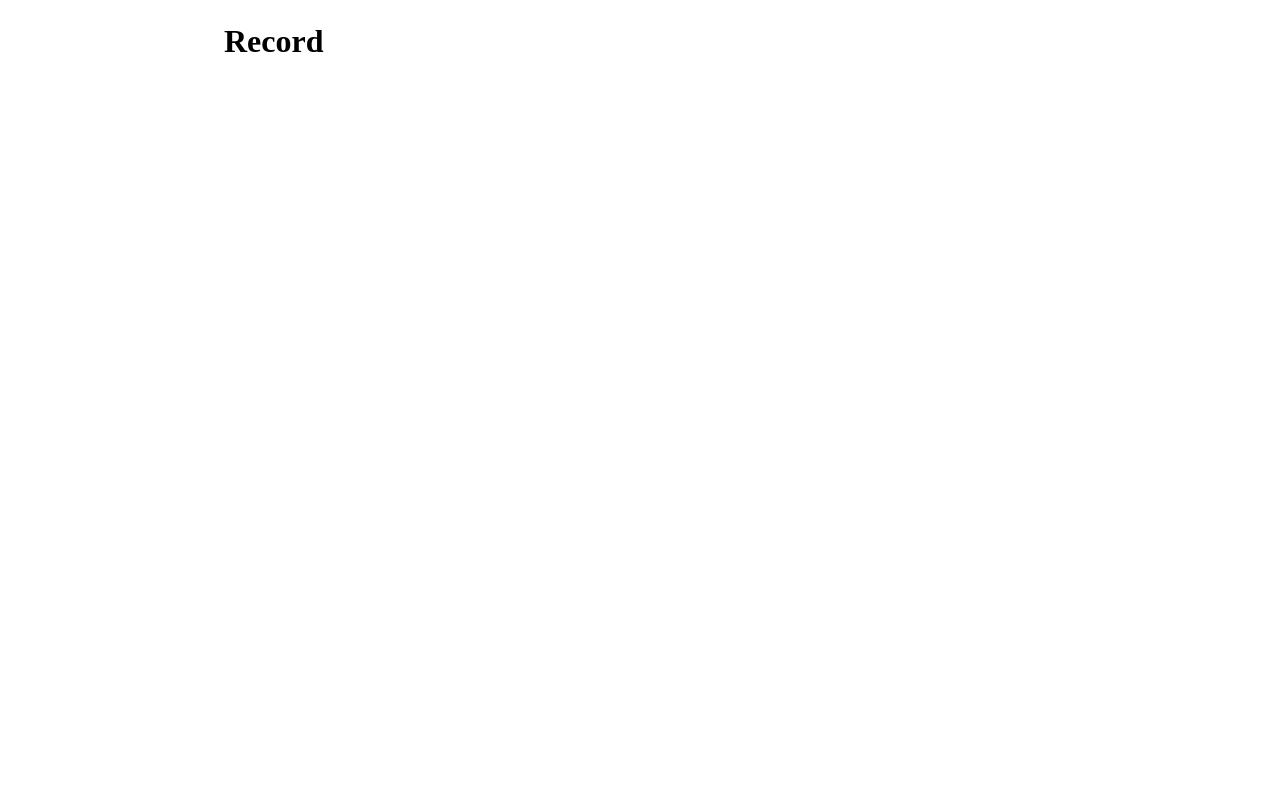
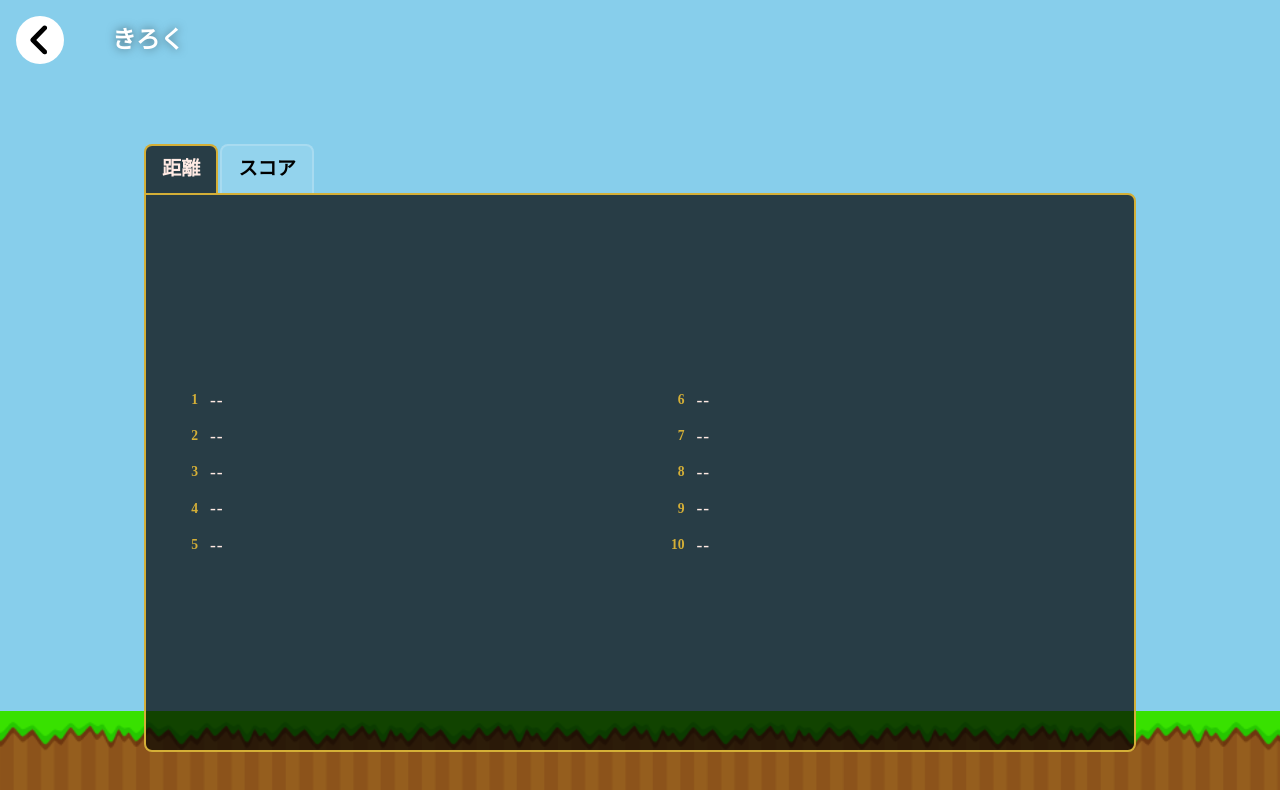
Before and after one commit to coiluck/big-dog, a React (Vite) app: page /#/record in a window 1280 px wide. Shown: the top 790 px of the page. Built offline with nearby package versions, Linux system fonts and the light colour scheme; a web font is replaced by a local one.

Commit message:
Add: record page

```diff
--- /dev/null
+++ b/src/css/record.css
@@ -0,0 +1,147 @@
+.record-content {
+  position: absolute;
+  inset: 0;
+  display: flex;
+  flex-direction: column;
+  align-items: center;
+  justify-content: center;
+  gap: 3rem;
+  z-index: 1;
+}
+
+.record-content-header {
+  display: flex;
+  justify-content: left;
+  align-items: center;
+  gap: 3rem;
+  width: 100%;
+  padding: 1rem;
+}
+
+.record-content-header-top-container {
+  width: 3rem;
+  height: 3rem;
+  background-color: #fff;
+  border-radius: 50%;
+  cursor: pointer;
+  transition: all 0.3s ease-in-out;
+}
+.record-content-header-top-container:hover {
+  transform: scale(1.05);
+}
+.record-content-header-top-container:active {
+  transform: scale(0.95);
+}
+.record-content-header-top-button {
+  width: 100%;
+  height: 100%;
+  background-color: black;
+  clip-path: polygon(58.75% 20.00%, 62.03% 20.31%, 64.06% 22.03%, 64.84% 23.75%, 64.38% 27.34%, 42.19% 50.00%, 64.38% 72.50%, 64.53% 77.03%, 63.44% 78.59%, 61.09% 79.84%, 58.75% 79.84%, 56.41% 78.59%, 31.41% 53.59%, 30.00% 51.09%, 30.00% 48.75%, 31.41% 46.25%, 56.56% 21.09%, 58.75% 20.00%);
+}
+
+.record-content-header span {
+  font-size: 1.5rem;
+  font-weight: bold;
+  color: #fff;
+  text-shadow: 0 0 10px rgba(0, 0, 0, 0.5);
+}
+
+
+.record-content-body {
+  display: flex;
+  flex-direction: column;
+  align-items: center;
+  justify-content: center;
+  width: 80vw;
+  height: 90dvh;
+  min-height: 0;
+  margin-bottom: 3rem;
+}
+
+.record-content-body-tabs-change {
+  display: flex;
+  flex-direction: row;
+  align-items: center;
+  gap: 2px;
+  width: 100%;
+  padding: 1rem;
+}
+
+.record-content-body-tabs-change-item {
+  display: flex;
+  flex-direction: row;
+  align-items: center;
+  padding: 0.5rem 1rem;
+  font-size: 1.2rem;
+  font-weight: bold;
+  border-radius: 0.5rem 0.5rem 0 0;
+  background-color: rgba(255, 255, 255, 0.1);
+  border: 2px solid rgba(255, 255, 255, 0.2);
+  border-bottom: none;
+  cursor: pointer;
+  transition: all 0.3s ease-in-out;
+}
+.record-content-body-tabs-change-item:hover {
+  background-color: rgba(0, 0, 0, .3);
+  border: 2px solid rgba(207, 218, 64, 0.3);
+  border-bottom: none;
+}
+.record-content-body-tabs-change-item.active {
+  color: #ffeae3;
+  background-color: rgba(0, 0, 0, .7);
+  border: 2px solid #D4AF37;
+  border-bottom: none;
+}
+
+.record-content-body-tabs-content {
+  flex: 1;
+  display: flex;
+  flex-direction: row;
+  align-items: center;
+  justify-content: center;
+  width: calc(100% - 2rem);
+  height: 100%;
+  padding: 1rem;
+  margin: -1rem auto 0;
+  background-color: rgba(0, 0, 0, .7);
+  border: 2px solid #D4AF37;
+  border-radius: 0 0.5rem 0.5rem 0.5rem;
+}
+
+/* 左右のカラム */
+.record-rank-column {
+  flex: 1;
+  display: flex;
+  flex-direction: column;
+  justify-content: space-around;
+}
+
+/* 区切り線 */
+.record-rank-divider {
+  width: 1px;
+  background-color: rgba(212, 175, 55, 0.4);
+  margin: 0.5rem 0.5rem;
+}
+
+/* 各ランク行 */
+.record-rank-item {
+  display: flex;
+  align-items: center;
+  gap: 0.75rem;
+  padding: 0.25rem 0.75rem;
+}
+
+.record-rank-item-rank {
+  font-size: 0.85rem;
+  font-weight: bold;
+  color: #D4AF37;
+  min-width: 1.5rem;
+  text-align: right;
+}
+
+.record-rank-item-value {
+  font-size: 1.1rem;
+  font-weight: bold;
+  color: #ffeae3;
+  letter-spacing: 0.05em;
+}
--- a/src/ts/components/Rule.tsx
+++ b/src/ts/components/Rule.tsx
@@ -20,7 +20,7 @@ export default function Rule({ setIsRuleOpen }: { setIsRuleOpen: (isOpen: boolea
               を食べると画面右上のパラメータが上昇し、一定の水準に達した場合、サイズが大きくなります。
               <IconWithTooltip imagePath="/big-dog/images/Game/dog/gi_run2.png" size={36} description="いちばん大きい犬" />
               の状態は10秒間のみ持続し、終了後は
-              <IconWithTooltip imagePath="/big-dog/images/Game/dog/sm_run2.png" size={36} description="1番小さい犬" />
+              <IconWithTooltip imagePath="/big-dog/images/Game/dog/sm_run2.png" size={36} description="いちばん小さい犬" />
               に戻ります
             </p>
           </div>
@@ -29,7 +29,7 @@ export default function Rule({ setIsRuleOpen }: { setIsRuleOpen: (isOpen: boolea
             <p className="rule-modal-content-body-item-description">
             プレイヤーのサイズによって敵との関係が変化します。
             <br /><br />
-            <IconWithTooltip imagePath="/big-dog/images/Game/dog/sm_run2.png" size={48} description="1番小さい犬" />
+            <IconWithTooltip imagePath="/big-dog/images/Game/dog/sm_run2.png" size={48} description="いちばん小さい犬" />
             : 全ての敵に負けてしまいます。敵を避けながら進もう！
             <br /><br />
             <IconWithTooltip imagePath="/big-dog/images/Game/dog/md_run2.png" size={48} description="中くらいの犬" />
--- a/src/ts/pages/Record.tsx
+++ b/src/ts/pages/Record.tsx
@@ -1,19 +1,88 @@
 import { useEffect, useState } from "react";
+import { Link } from "react-router-dom";
 import { loadRecords, type RunRecord } from "../lib/records";
+import "../../css/record.css";
+
+const RANK_COUNT = 10;
+
+function RankItem({ rank, value }: { rank: number; value: string | null }) {
+  return (
+    <div className="record-rank-item">
+      <span className="record-rank-item-rank">{rank}</span>
+      <span className="record-rank-item-value">{value ?? "--"}</span>
+    </div>
+  );
+}
 
 export default function Record() {
-  const [topDistances, setTopDistances] = useState<RunRecord[]>([]);
-  const [topScores, setTopScores] = useState<RunRecord[]>([]);
+  const [topDistances, setTopDistances] = useState<(RunRecord | null)[]>([]);
+  const [topScores, setTopScores] = useState<(RunRecord | null)[]>([]);
+  const [pageMode, setPageMode] = useState<"distance" | "score">("distance");
 
   useEffect(() => {
     const records = loadRecords();
-    setTopDistances([...records].sort((a, b) => b.distance - a.distance).slice(0, 10));
-    setTopScores([...records].sort((a, b) => b.score - a.score).slice(0, 10));
+
+    const pad = (arr: RunRecord[]): (RunRecord | null)[] => {
+      const padded = [...arr];
+      while (padded.length < RANK_COUNT) padded.push(null);
+      return padded;
+    };
+
+    setTopDistances(pad([...records].sort((a, b) => b.distance - a.distance).slice(0, RANK_COUNT)));
+    setTopScores(pad([...records].sort((a, b) => b.score - a.score).slice(0, RANK_COUNT)));
   }, []);
 
+  const records = pageMode === "distance" ? topDistances : topScores;
+  const getValue = (record: RunRecord | null) => {
+    if (record === null) return null;
+    return pageMode === "distance" ? String(record.distance) : String(record.score);
+  };
+
+  const left = records.slice(0, 5);   // 1〜5位
+  const right = records.slice(5, 10); // 6〜10位
+
   return (
-    <div className="page">
-      <h1>Record</h1>
+    <div>
+      <div className="top-bg sky" />
+      <div className="top-bg ground" />
+
+      <div className="record-content">
+        <div className="record-content-header">
+          <Link to="/" className="record-content-header-top-container">
+            <div className="record-content-header-top-button" />
+          </Link>
+          <span>きろく</span>
+        </div>
+
+        <div className="record-content-body">
+          <div className="record-content-body-tabs-change">
+            <div
+              className={`record-content-body-tabs-change-item${pageMode === "distance" ? " active" : ""}`}
+              onClick={() => setPageMode("distance")}>
+              <span>距離</span>
+            </div>
+            <div
+              className={`record-content-body-tabs-change-item${pageMode === "score" ? " active" : ""}`}
+              onClick={() => setPageMode("score")}>
+              <span>スコア</span>
+            </div>
+          </div>
+
+          <div className="record-content-body-tabs-content">
+            <div className="record-rank-column">
+              {left.map((record, i) => (
+                <RankItem key={i} rank={i + 1} value={getValue(record)} />
+              ))}
+            </div>
+            <div className="record-rank-divider" />
+            <div className="record-rank-column">
+              {right.map((record, i) => (
+                <RankItem key={i + 5} rank={i + 6} value={getValue(record)} />
+              ))}
+            </div>
+          </div>
+        </div>
+      </div>
     </div>
   );
 }
```
